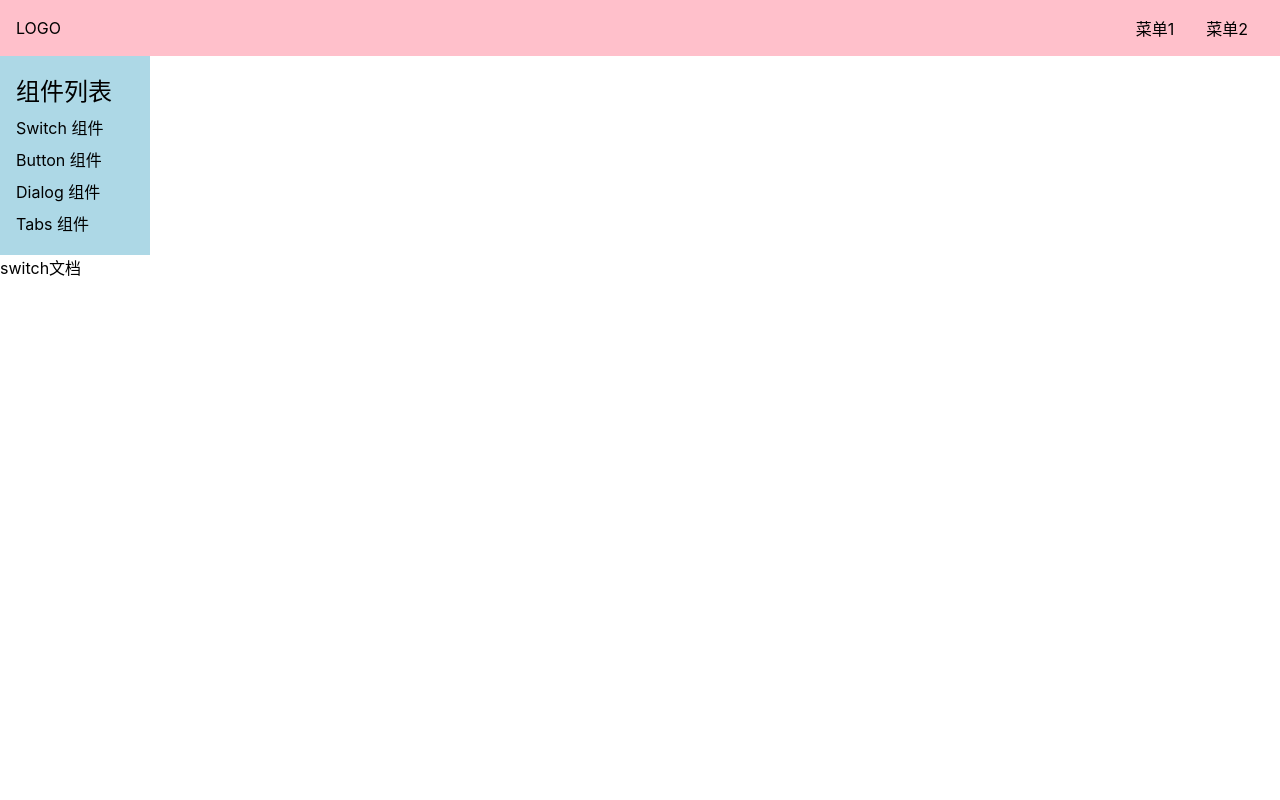
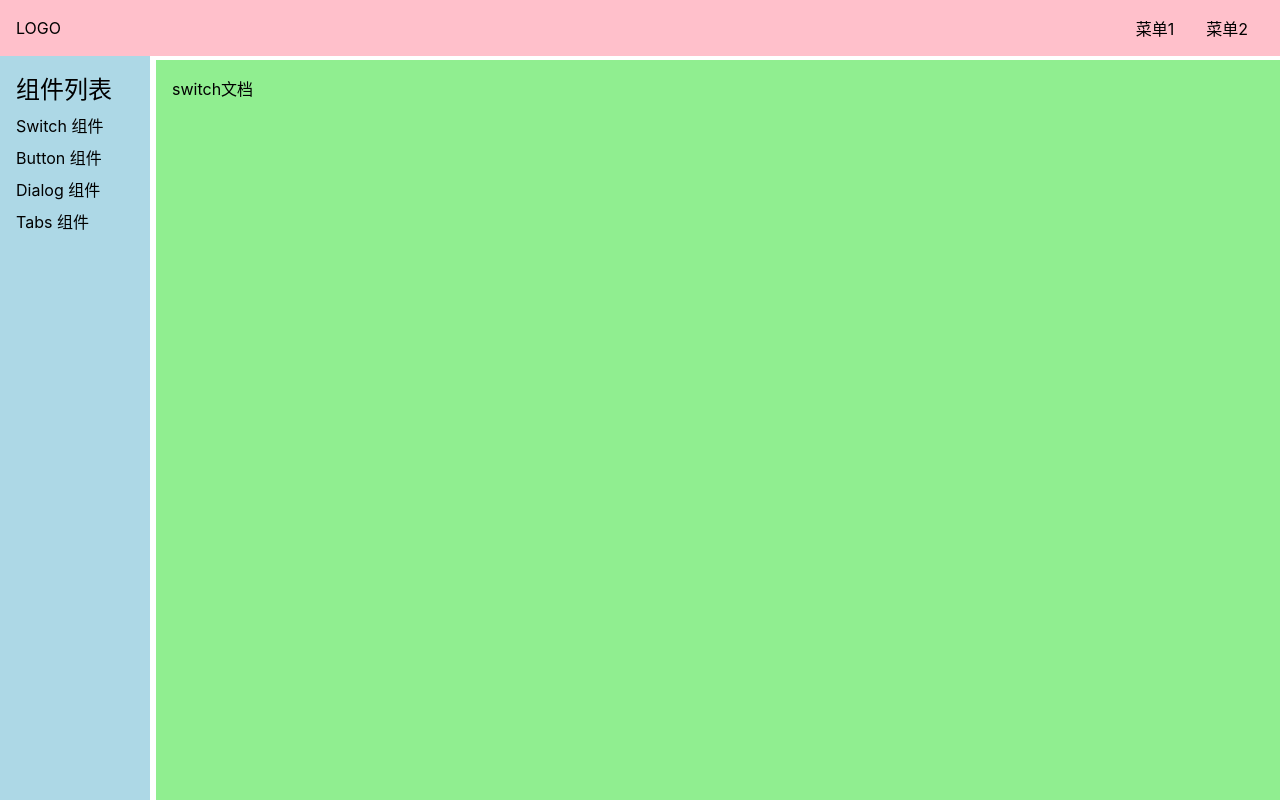
Before and after one commit to NiceyLai/Dida-UI-vue3, a Vue app: page /#/doc/switch in a window 1280 px wide. Built offline with nearby package versions, Linux system fonts and the light colour scheme.

Commit message:
整体布局css+搭建官网框架

```diff
--- /dev/null
+++ b/src/components/ButtonDemo.vue
@@ -0,0 +1,5 @@
+<template>
+    <div>
+        ButtonDemo文档
+    </div>
+</template>
--- /dev/null
+++ b/src/components/DialogDemo.vue
@@ -0,0 +1,5 @@
+<template>
+    <div>
+    DialogDemo
+    </div>
+</template>
--- /dev/null
+++ b/src/components/DocDemo.vue
@@ -0,0 +1,5 @@
+<template>
+    <div>
+默认页面
+    </div>
+</template>
--- /dev/null
+++ b/src/components/TabsDemo.vue
@@ -0,0 +1,5 @@
+<template>
+    <div>
+        TabsDemo
+    </div>
+</template>
--- a/src/components/Topnav.vue
+++ b/src/components/Topnav.vue
@@ -31,7 +31,10 @@ export default {
   background: pink;
   display: flex;
   padding: 16px;
-  position: relative;
+ position: fixed;
+  top: 0;
+  left: 0;
+  width: 100%;
   z-index: 10;
   justify-content:center;
   align-items: center;
--- a/src/router.ts
+++ b/src/router.ts
@@ -2,6 +2,10 @@ import { createWebHashHistory, createRouter } from "vue-router";
 import Home from "./views/Home.vue";
 import Doc from "./views/Doc.vue";
 import SwitchDemo from "./components/SwitchDemo.vue";
+import ButtonDemo from "./components/ButtonDemo.vue";
+import DialogDemo from "./components/DialogDemo.vue";
+import TabsDemo from "./components/TabsDemo.vue";
+import DocDemo from "./components/DocDemo.vue";
 
 const history = createWebHashHistory();
 export const router = createRouter({
@@ -16,14 +20,28 @@ export const router = createRouter({
       component: Doc,
       children: [
         {
+          path: "",
+          component: DocDemo,
+        },
+        {
           path: "switch",
           component: SwitchDemo,
+        },
+        {
+          path: "button",
+          component: ButtonDemo,
+        },
+        {
+          path: "dialog",
+          component: DialogDemo,
+        },
+        {
+          path: "tabs",
+          component: TabsDemo,
         },
       ],
     },
   ],
 });
 
-router.afterEach(() => {
-  console.log("qiehuan");
-});
+router.afterEach(() => {});
--- a/src/views/Doc.vue
+++ b/src/views/Doc.vue
@@ -1,6 +1,6 @@
 <template>
-    <div>
-    <Topnav />
+  <div class="layout">
+    <Topnav class="nav" />
     <div class="content">
       <aside v-if="menuVisible">
         <h2>组件列表</h2>
@@ -19,46 +19,82 @@
           </li>
         </ol>
       </aside>
-<main>
-  <router-view></router-view>
-</main>
+      <main>
+        <router-view></router-view>
+      </main>
     </div>
-    </div>
+  </div>
 </template>
 
 <script lang="ts">
-import Topnav from '../components/Topnav.vue'
-import {inject, Ref } from "vue"
+import Topnav from "../components/Topnav.vue";
+import { inject, Ref } from "vue";
 export default {
-        components: { Topnav } ,
-    setup() {
-        const menuVisible = inject<Ref<boolean>>('menuVisible')
-return {menuVisible}
+  components: { Topnav },
+  setup() {
+    const menuVisible = inject<Ref<boolean>>("menuVisible");
+    return { menuVisible };
+  },
+};
+</script>
+
+<style lang="scss" scoped>
+.layout {
+  display: flex;
+  flex-direction: column;
+  height: 100vh;
+
+  > .nav {
+    flex-shrink: 0;
+  }
+
+  > .content {
+    flex-grow: 1;
+    padding-top: 60px;
+    padding-left: 156px;
+
+    @media (max-width: 500px) {
+      padding-left: 0;
     }
+  }
 }
 
-</script>
+.content {
+  display: flex;
 
+  > aside {
+    flex-shrink: 0;
+  }
 
-<style lang="scss" scoped>
+  > main {
+    flex-grow: 1;
+    padding: 16px;
+    background: lightgreen;
+  }
+}
+
 aside {
   background: lightblue;
   width: 150px;
   padding: 16px;
+  position: fixed;
+  top: 0;
+  left: 0;
+  padding-top: 70px;
+  height: 100%;
 
   > h2 {
     margin-bottom: 4px;
   }
+
   > ol {
     > li {
       padding: 4px 0;
     }
   }
-  @media (max-width:500px) {
-  position: fixed;
-    top: 0;
-  left: 0;
-  padding-top:70px;
+
+  main {
+    overflow: auto;
   }
 }
 </style>
```
